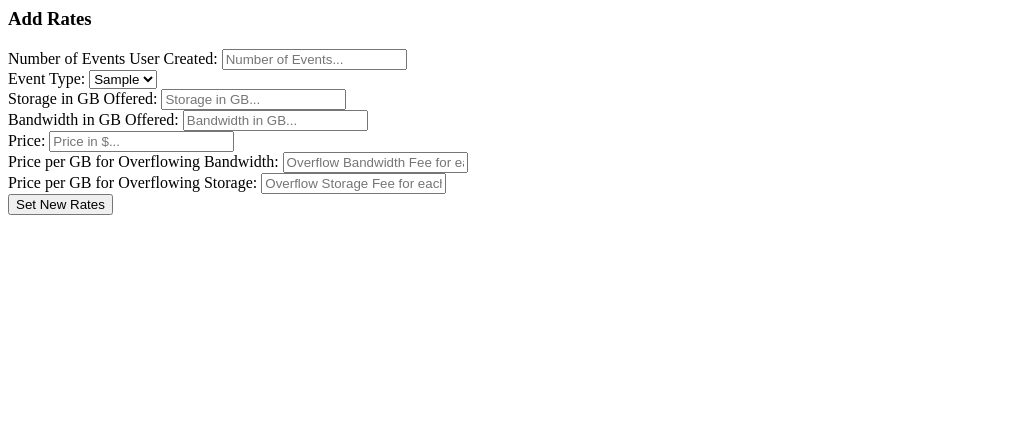
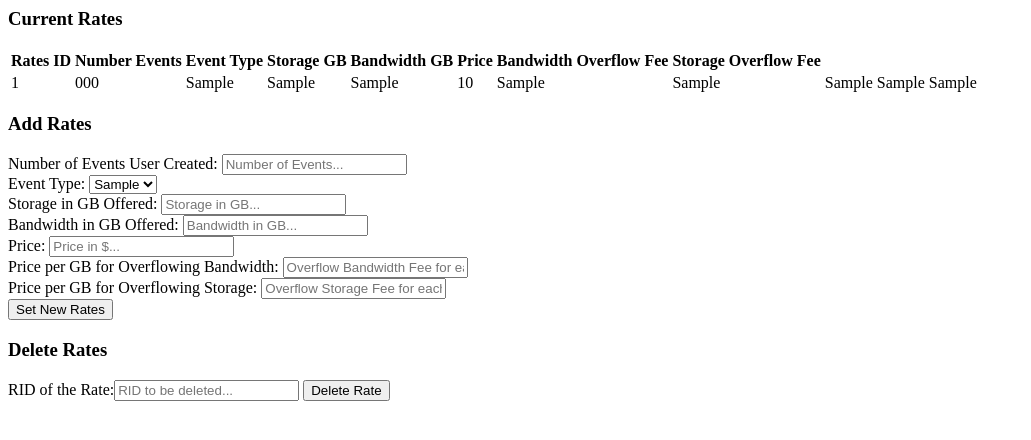
Before and after one commit to alt440/DatabasesPHPMysqli, a PHP site: page /BasicSetup/html/controllerHome.php in a window 1280 px wide. Shown: the top 440 px of the page, without its empty margins (0-1031 px from the left). Run offline with PHP 8.4, Linux system fonts and the light colour scheme; tables that the repository leaves empty or names only in its code hold one stand-in row (values such as "Sample post"); some libraries are stand-ins or nearby versions.

Commit message:
Added Controller functions for rates

```diff
--- a/FinalProject/BasicSetup/createTablesRevised.php
+++ b/FinalProject/BasicSetup/createTablesRevised.php
@@ -70,7 +70,7 @@ foreign key (CoID) references Comment(CoID) on delete cascade, foreign key (UID)
 	echo $mysqli->error;
 
 	//this is the rates depending on the type of event and the number of events that the user has.
-	$mysqli->query("CREATE TABLE Rates (NumberEvents int unsigned not null, EventType varchar(20) not null, StorageGB int unsigned not null, BandwidthGB int unsigned not null, Price decimal not null, OverflowFeeBandwidth decimal not null, OverflowFeeStorage decimal not null, foreign key (EventType) references Event_Type(EventType) on delete cascade, primary key(NumberEvents, EventType, StorageGB, BandwidthGB));");
+	$mysqli->query("CREATE TABLE Rates (RID int unsigned not null auto_increment, NumberEvents int unsigned not null, EventType varchar(20) not null, StorageGB int unsigned not null, BandwidthGB int unsigned not null, Price decimal not null, OverflowFeeBandwidth decimal not null, OverflowFeeStorage decimal not null, foreign key (EventType) references Event_Type(EventType) on delete cascade, primary key(RID));");
 	echo $mysqli->error;
 
 	//add the following rows to Event_Type (as the types of events should be constant)
--- a/FinalProject/BasicSetup/database_layer.php
+++ b/FinalProject/BasicSetup/database_layer.php
@@ -543,7 +543,7 @@
         return 'addRates: Was this event type added to the event types table?';
       }
 
-    $mysqli->query("INSERT INTO Rates values (".$numberEvents.",'".$eventType."',".$storageGB.",".$bandwidthGB.",".$price.",".$overflowFeeBandwidth.",".$overflowFeeStorage.");");
+    $mysqli->query("INSERT INTO Rates (NumberEvents, EventType, StorageGB, BandwidthGB, Price, OverflowFeeBandwidth, OverflowFeeStorage) values (".$numberEvents.",'".$eventType."',".$storageGB.",".$bandwidthGB.",".$price.",".$overflowFeeBandwidth.",".$overflowFeeStorage.");");
     return $mysqli->error;
   }
 
--- a/FinalProject/BasicSetup/database_layer_get.php
+++ b/FinalProject/BasicSetup/database_layer_get.php
@@ -472,4 +472,13 @@
     $first_row = mysqli_fetch_row($result);
     return $first_row[0];
   }
+
+  /*
+  This function returns the rates that were set
+  $mysqli: Connection to the DB object
+  */
+  function getRates($mysqli){
+    $result = $mysqli->query("SELECT * FROM Rates");
+    return $result;
+  }
 ?>
--- a/FinalProject/BasicSetup/html/controllerHome.php
+++ b/FinalProject/BasicSetup/html/controllerHome.php
@@ -6,7 +6,7 @@
   $mysqli = new mysqli("localhost", "root", "");
   $mysqli->select_db("comp353_final_project");
 
-
+  $getRates = getRates($mysqli);
 
 ?>
 
@@ -14,10 +14,41 @@
 <head>
   <meta charset="utf-8">
   <title>Controller Home</title>
-  <script src="../jquery-3.4.1.min.js"></script>
+  <script src="../js/jquery-3.4.1.min.js"></script>
 </head>
 <body>
-
+  <div id="showRates">
+    <h3>Current Rates</h3>
+    <table id="showRatesTable">
+      <tr>
+        <th>Rates ID</th>
+        <th>Number Events</th>
+        <th>Event Type</th>
+        <th>Storage GB</th>
+        <th>Bandwidth GB</th>
+        <th>Price</th>
+        <th>Bandwidth Overflow Fee</th>
+        <th>Storage Overflow Fee</th>
+      </tr>
+      <?php
+      if(!(is_bool($getRates)||mysqli_num_rows($getRates)==0)){
+        while($row = mysqli_fetch_row($getRates)){
+          ?>
+          <tr>
+            <?php
+            for($i=0;$i<sizeof($row);$i++){
+              ?>
+              <td><?php echo $row[$i];?></td>
+              <?php
+            }
+            ?>
+          </tr>
+          <?php
+        }
+      }
+      ?>
+    </table>
+  </div>
   <div id="addNewRatesForm">
     <h3>Add Rates</h3>
     <label id="nbEventsTitle">Number of Events User Created: </label><input type="text" placeholder="Number of Events..." id="nbEventsTxt"><br>
@@ -38,6 +69,12 @@
     <label id="overflowBandwidthGBTitle">Price per GB for Overflowing Bandwidth: </label><input type="text" placeholder="Overflow Bandwidth Fee for each GB..." id="overflowBandwidthGBTxt"><br>
     <label id="overflowStorageGBTitle">Price per GB for Overflowing Storage: </label><input type="text" placeholder="Overflow Storage Fee for each GB..." id="overflowStorageGBTxt"><br>
   <input type="button" value="Set New Rates" id="addRates" onclick="addRates()">
+  </div>
+  <div id="deleteRatesForm">
+    <h3>Delete Rates</h3>
+    <label id="deleteRID">RID of the Rate:</label><input type="text" id="deleteRIDtxt" placeholder="RID to be deleted...">
+    <input type="button" value="Delete Rate" id="deleteRIDbutton" onclick="deleteRates()">
+  </div>
 
   <script>
 
@@ -53,7 +90,7 @@
 
       $.ajax({
         type: "POST",
-        url: "requests/addRates.php",
+        url: "requests/addRatesController.php",
         data: {
           'json': JSON.stringify({"nbEvents":nbEvents,"eventType":eventType,"storageGB":storageGB,"bandwidthGB":bandwidthGB,"price":price,"overflowBandwidth":overflowBandwidth,"overflowStorage":overflowStorage})
         },
@@ -69,6 +106,26 @@
 
     }
 
+    function deleteRates(){
+      var RID = document.getElementById('deleteRIDtxt').value;
+
+      $.ajax({
+        type: "POST",
+        url: "requests/deleteRatesController.php",
+        data: {
+          'json': JSON.stringify({"RID":RID})
+        },
+        success: function (response){
+          response = $.parseJSON(response);
+          if(response['response']!=='OK'){
+            window.alert(response['response']);
+          } else{
+            location.reload();
+          }
+        }
+      });
+    }
+
   </script>
 </body>
 </html>
```
Also changed, not shown: FinalProject/BasicSetup/database_layer_delete.php (+9 -0 lines), FinalProject/BasicSetup/html/requests/addRatesController.php (added, +26 -0 lines), FinalProject/BasicSetup/html/requests/deleteRatesController.php (added, +15 -0 lines).
